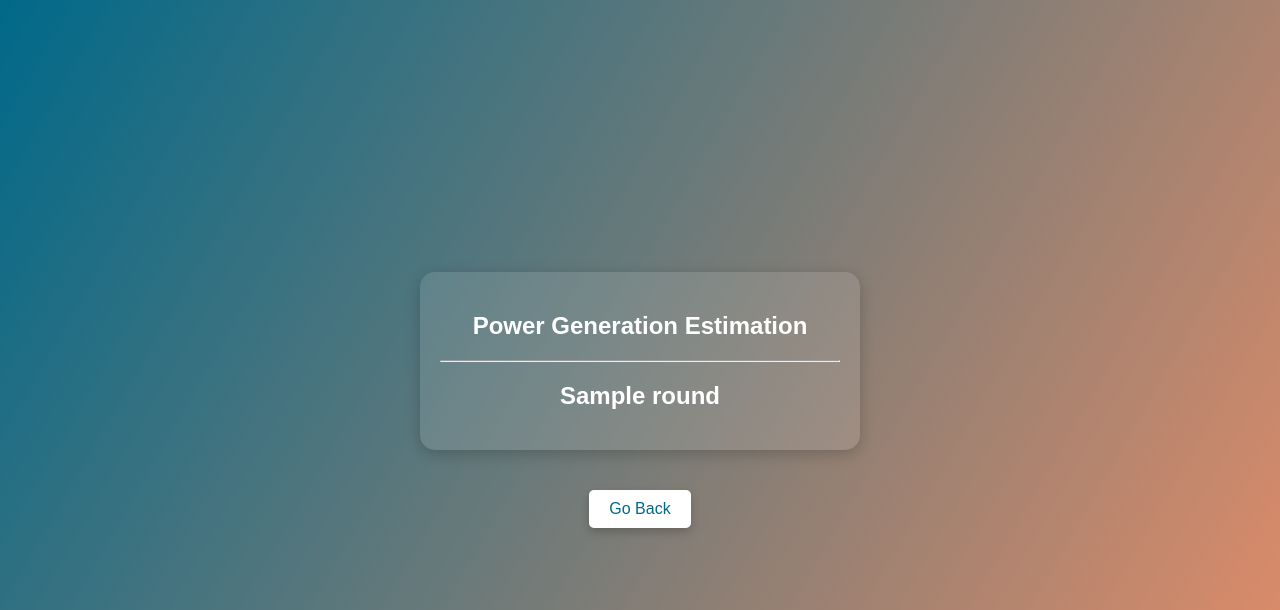
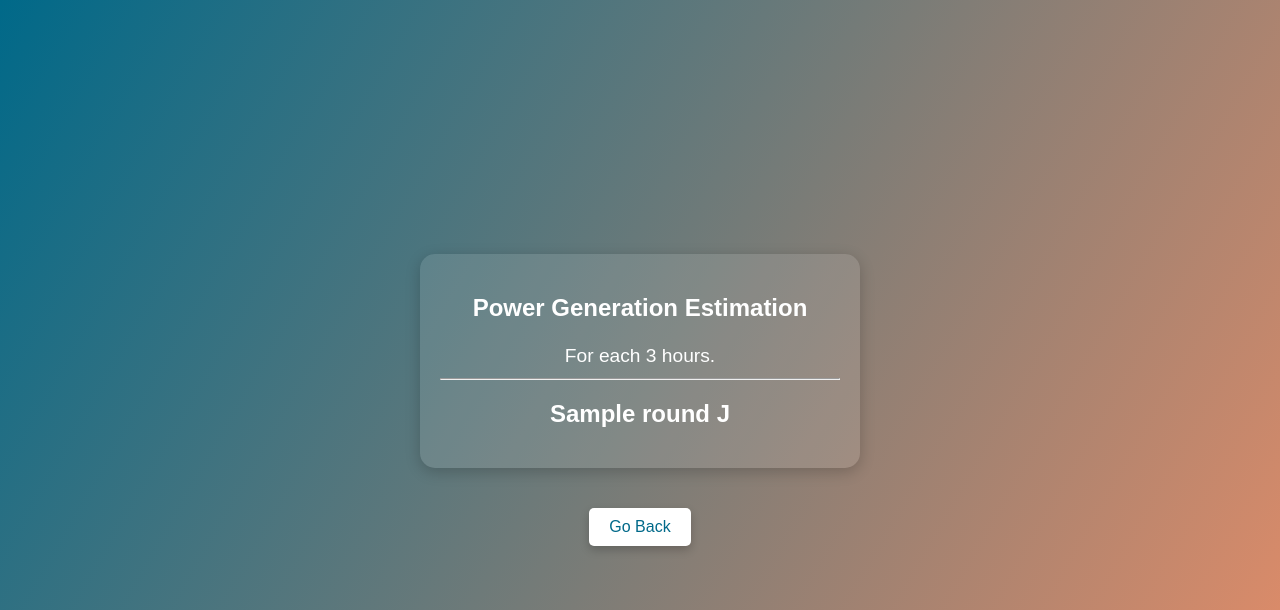
Before and after one commit to Mudassir03/solar_power_generation, a Flask app: template templates/estimation.html in a window 1280 px wide. Shown: the top 610 px of the page. Run offline with Flask 3, Linux system fonts and the light colour scheme; the template is opened without the code that fills it: most values are stand-ins (such as "Sample title", 1, 10 or a date in 2020).

Commit message:
estimation value unit updated

```diff
--- a/templates/estimation.html
+++ b/templates/estimation.html
@@ -84,8 +84,10 @@
 </head>
 <body>
     <div class="container">
-        <h2>Power Generation Estimation</h2><hr>
-        <h2>{{prediction.round(3)}}</h2>
+        <h2>Power Generation Estimation</h2>
+        <p>For each 3 hours.</p>
+        <hr>
+        <h2>{{prediction.round(3)}} J</h2>
     </div>
     <div class="description">
 
```
